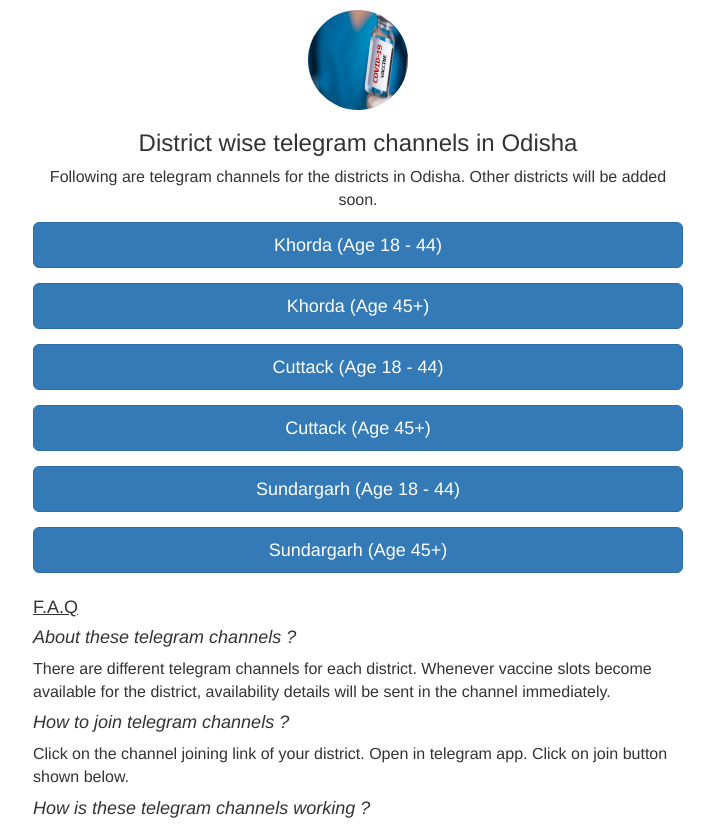
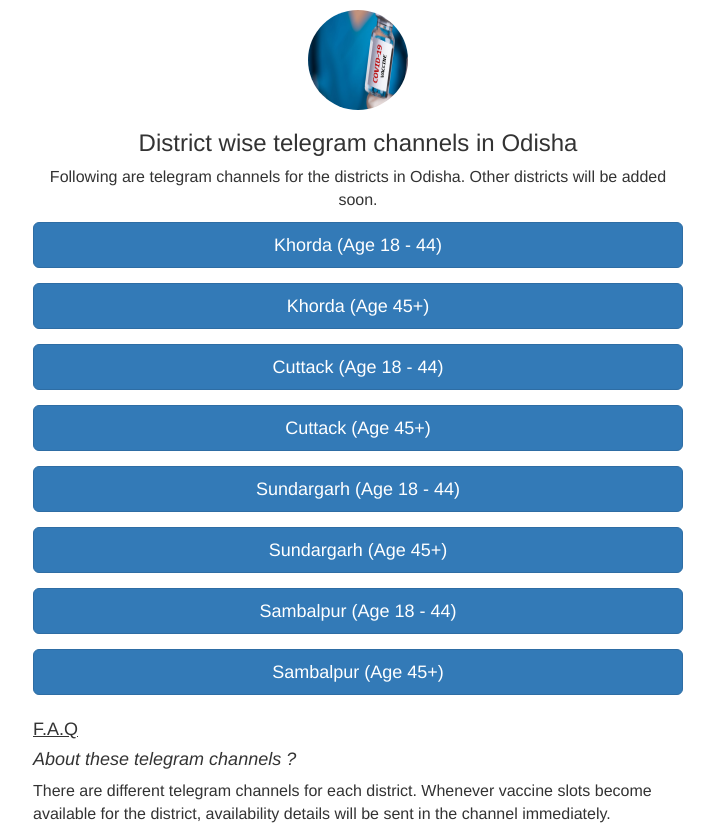
Before and after one commit to dassubhasish96/odisha-vaccine-alerts, a React (Create React App) app: page / in a window 1280 px wide. Shown: the top 825 px of the page, without its empty margins (297-1011 px from the left). Built offline with nearby package versions, Linux system fonts and the light colour scheme.

Commit message:
added sambalpur

```diff
--- a/src/components/Body/body.component.js
+++ b/src/components/Body/body.component.js
@@ -24,6 +24,12 @@
                    <FormGroup>
                    <Button href = "https://telegram.me/sundargarh_vaccine_alerts_45" color="primary" size="lg" block>Sundargarh (Age 45+)</Button>
                    </FormGroup>
+                   <FormGroup>
+                   <Button href = "https://telegram.me/sambalpur_vaccine_alerts" color="primary" size="lg" block>Sambalpur (Age 18 - 44)</Button>
+                   </FormGroup>
+                   <FormGroup>
+                   <Button href = "https://telegram.me/sambalpur_vaccine_alerts_45" color="primary" size="lg" block>Sambalpur (Age 45+)</Button>
+                   </FormGroup>
            </Form>
         </Fragment>
     );
```
